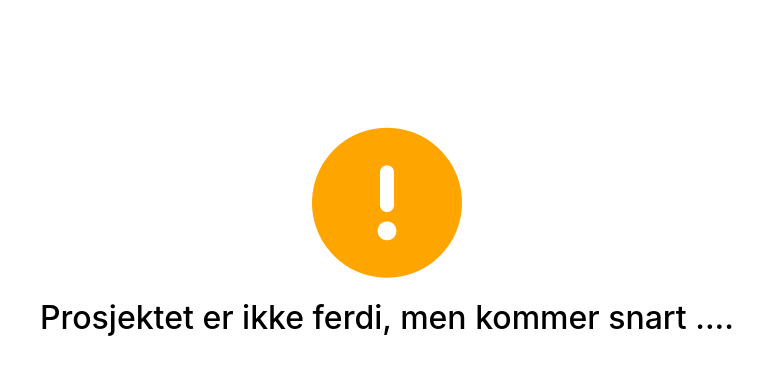
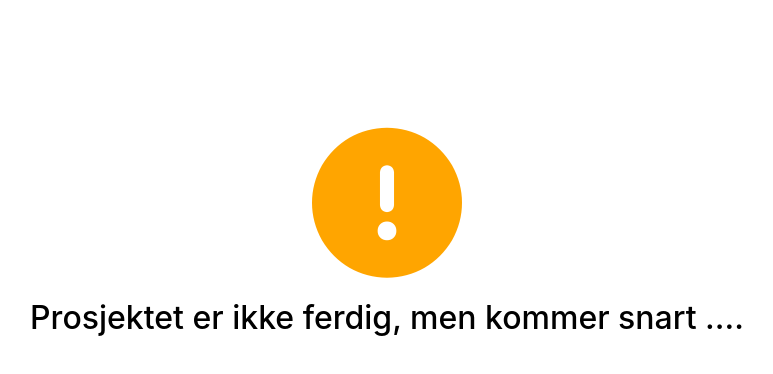
Before and after one commit to Daniel-Cuba/Daniel-Cuba.github.io, a plain HTML site: page apps/Alert sign/alert.html in a window 1280 px wide. Shown: the whole page, without its empty margins (253-1026 px from the left). Drawn offline with Linux system fonts and the light colour scheme.

Commit message:
Fix the message error with the G

```diff
--- a/apps/Alert sign/alert.html
+++ b/apps/Alert sign/alert.html
@@ -27,7 +27,7 @@
 
     <div class="main">
         <i class="fa fa-exclamation-circle" aria-hidden="true"></i>
-        <h1>Prosjektet er ikke ferdi, men kommer snart ....</h1>
+        <h1>Prosjektet er ikke ferdig, men kommer snart ....</h1>
     </div>
 
 
```
